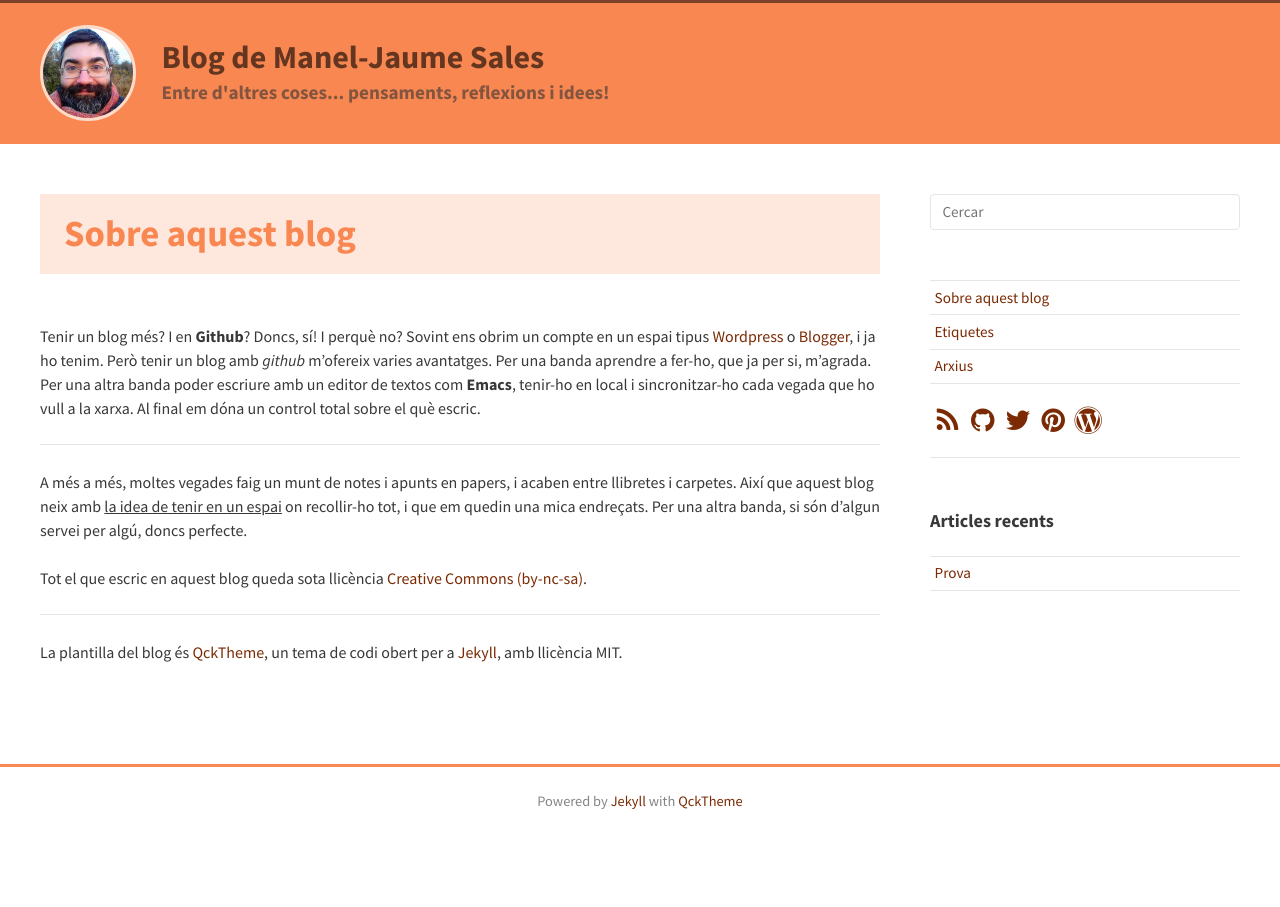
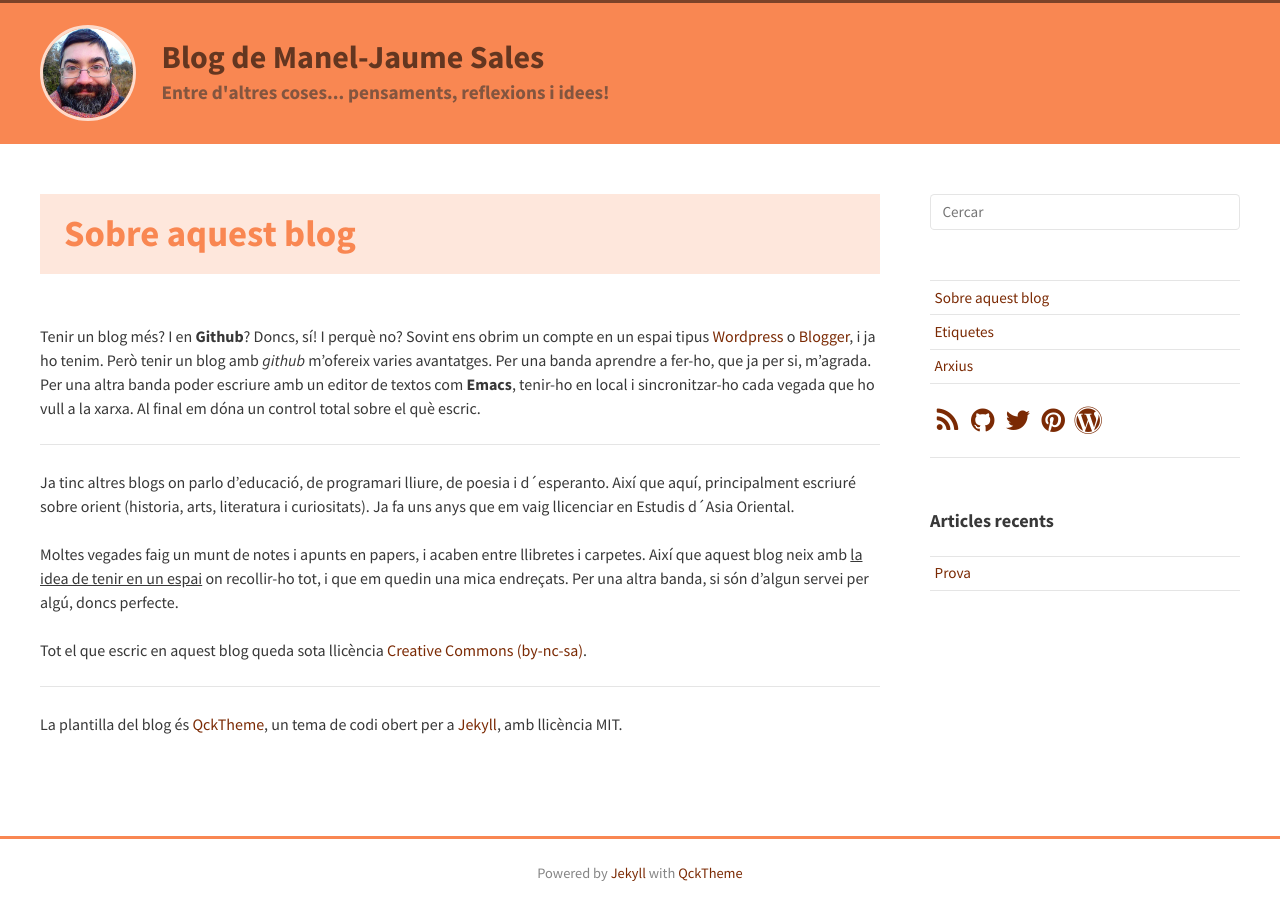
Before and after one commit to manelsales/manelsales.github.io, a Jekyll site: the page built from _pages/about.md, in a window 1280 px wide. Built offline with Jekyll 4.4.1, drawn with Linux system fonts in a browser that asks for light colours; nearby versions of some CDN libraries; Markdown is read by kramdown in place of the engine named in the settings.

Commit message:
Initial commit

```diff
--- a/_pages/about.md
+++ b/_pages/about.md
@@ -12,7 +12,9 @@ Per una banda aprendre a fer-ho, que ja per si, m'agrada. Per una altra banda po
 
 -------------------------------------------------------------------------------
 
-A més a més, moltes vegades faig un munt de notes i apunts en papers, i acaben entre llibretes i carpetes. Així que aquest blog neix amb <u>la idea de tenir en un espai</u> on recollir-ho tot, i que em quedin una mica endreçats. Per una altra banda, si són d'algun servei per algú, doncs perfecte.
+Ja tinc altres blogs on parlo d'educació, de programari lliure, de poesia i d´esperanto. Així que aquí, principalment escriuré sobre orient (historia, arts, literatura i curiositats). Ja fa uns anys que em vaig llicenciar en Estudis d´Asia Oriental.
+
+Moltes vegades faig un munt de notes i apunts en papers, i acaben entre llibretes i carpetes. Així que aquest blog neix amb <u>la idea de tenir en un espai</u> on recollir-ho tot, i que em quedin una mica endreçats. Per una altra banda, si són d'algun servei per algú, doncs perfecte.
 
 Tot el que escric en aquest blog queda sota llicència [Creative Commons (by-nc-sa)](http://creativecommons.org/licenses/by-nc-sa/4.0/deed.ca).
 
```
Also changed, not shown: 2 other files.
